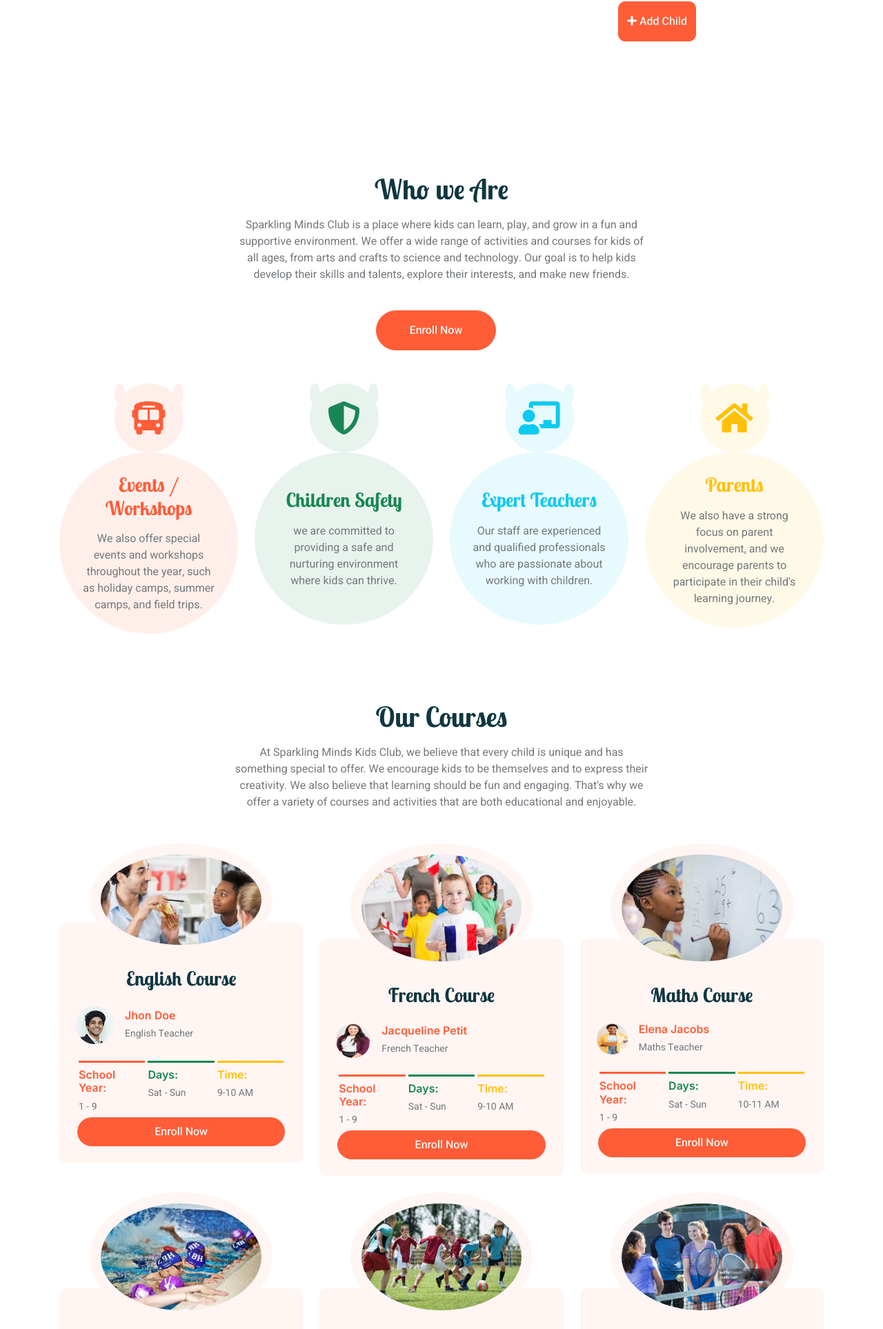
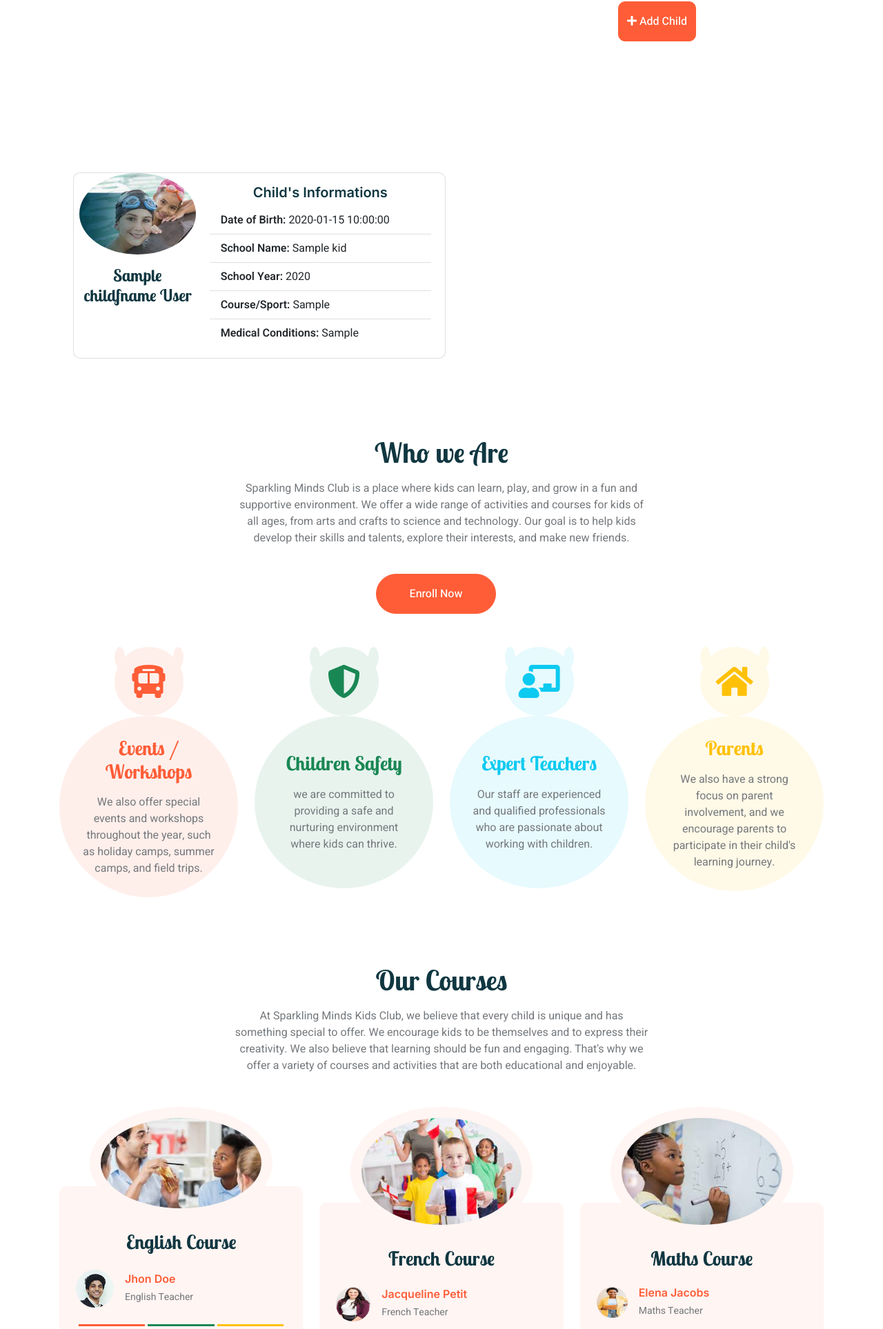
Before and after one commit to Jawahir01/Sparkling-Minds-Kids-Club, a Flask app: page /add_child in a window 1280 px wide. Shown: the part 1252-3179 px from the top of the page at 69% size. Run offline with Flask 3, Linux system fonts and the light colour scheme; the visitor is signed in with stand-in values (Sample User, id 1); a database or web service that is not in the repository returns one stand-in record (values such as "Sample title"); some libraries are stand-ins or nearby versions.

Commit message:
Dispaly Child Details from Database

```diff
--- a/templates/profile.html
+++ b/templates/profile.html
@@ -194,4 +194,53 @@
 </div>
 <br />
 
+<!-- Display Child Details -->
+<div class="container-xxl py-5">
+  <div class="container">
+    {% for child in children %}
+    <div class="card mb-3" style="max-width: 540px">
+      <div class="row g-0">
+        <div class="col-md-4">
+          <div class="row g-0">
+            <img
+              src="{{ url_for('static', filename='img/photo9.jpg') }}"
+              class="img-fluid rounded-circle col-md-12 col-sm-12"
+              alt="avatar1"
+            />
+          </div>
+          <div class="row g-0">
+            <h4 class="card-title py-3 text-center">
+              {{ child.childfname }} {{ child.childlname }}
+            </h4>
+          </div>
+        </div>
+        <div class="col-md-8">
+          <div class="card-body">
+            <h5 class="card_title text-center">Child's Informations</h5>
+            <ul class="list-group list-group-flush">
+              <li class="list-group-item">
+                <strong>Date of Birth: </strong>{{ child.date_of_birth }}
+              </li>
+              <li class="list-group-item">
+                <strong>School Name: </strong>{{ child.school_name }}
+              </li>
+              <li class="list-group-item">
+                <strong>School Year: </strong>{{ child.school_year }}
+              </li>
+              <li class="list-group-item">
+                <strong>Course/Sport: </strong>{{ child.child_choice }}
+              </li>
+              <li class="list-group-item">
+                <strong>Medical Conditions: </strong>{{
+                child.child_med_conditions }}
+              </li>
+            </ul>
+          </div>
+        </div>
+      </div>
+    </div>
+    {% endfor%}
+  </div>
+</div>
+
 {% endblock %}
```
